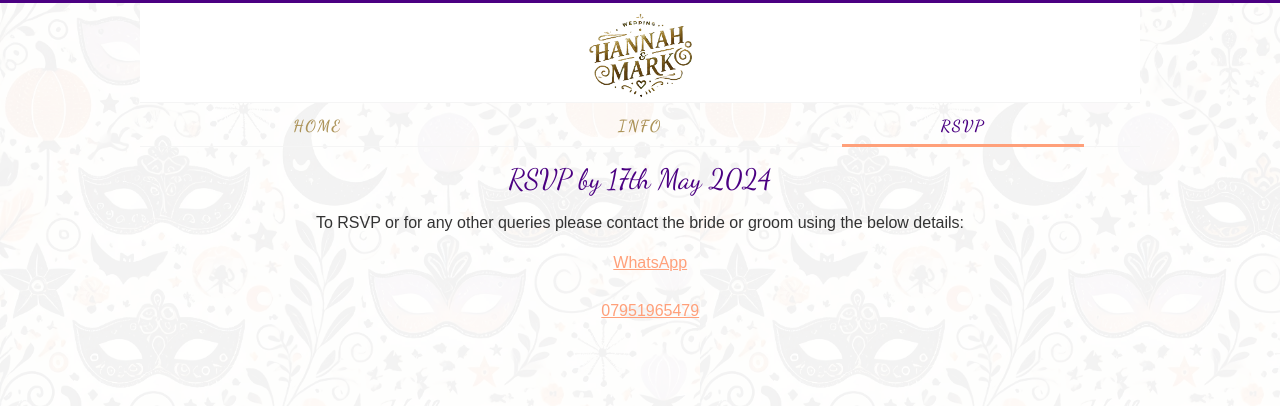
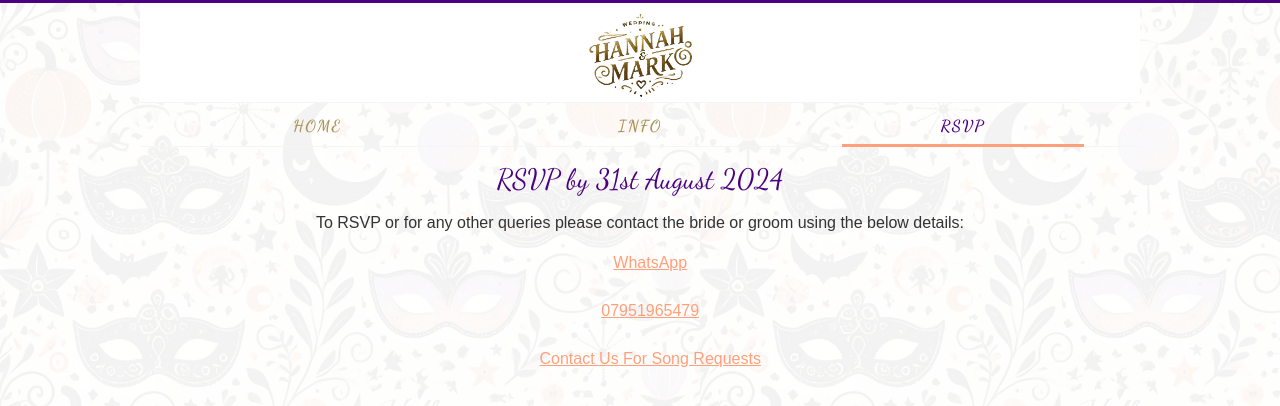
Before and after one commit to williamdavies90/hannah-mark-wedding, a SvelteKit app: page /contact in a window 1280 px wide. Shown: the top 406 px of the page. Built offline with nearby package versions, Linux system fonts and the light colour scheme; some icons are missing.

Commit message:
update message

```diff
--- a/src/routes/Header.svelte
+++ b/src/routes/Header.svelte
@@ -50,7 +50,7 @@
 	ul {
 		display: inline-block;
 		padding: 0;
-		padding-bottom: env(safe-area-inset-bottom);
+		/* padding-bottom: env(safe-area-inset-bottom); */
 	}
 
 	/* clearfix */
--- a/src/routes/contact/+page.svelte
+++ b/src/routes/contact/+page.svelte
@@ -1,6 +1,6 @@
 <script>
 	import { FontAwesomeIcon } from '@fortawesome/svelte-fontawesome';
-	import { faEnvelope, faPhone} from '@fortawesome/free-solid-svg-icons';
+	import { faPhone, faMusic} from '@fortawesome/free-solid-svg-icons';
 	import { faWhatsapp } from '@fortawesome/free-brands-svg-icons';
 
 </script>
@@ -11,10 +11,11 @@
 
 <div class="container">
 	<div class="text-column text-center">
-		<h3 class="text-center mt-3">RSVP by 17th May 2024</h3>
+		<h3 class="text-center mt-3">RSVP by 31st August 2024</h3>
 		<p class="text-center">To RSVP or for any other queries please contact the bride or groom using the below details:</p>
-			<FontAwesomeIcon style="color: #344235;" class="icon" icon="{faWhatsapp}" size="1x" />&nbsp;<a href="https://wa.me/">WhatsApp</a><br><br>
+			<FontAwesomeIcon style="color: #344235;" class="icon" icon="{faWhatsapp}" size="1x" />&nbsp;<a href="https://wa.me/+447951965479">WhatsApp</a><br><br>
 			<FontAwesomeIcon style="color: #344235;" class="icon" icon="{faPhone}" size="1x" />&nbsp;<a href="tel:07951965479">07951965479</a><br><br>
+			<FontAwesomeIcon style="color: #344235;" class="icon" icon="{faMusic}" size="1x" />&nbsp;<a href="https://wa.me/+447951965479">Contact Us For Song Requests</a>
 	</div>
 </div>
 
```
